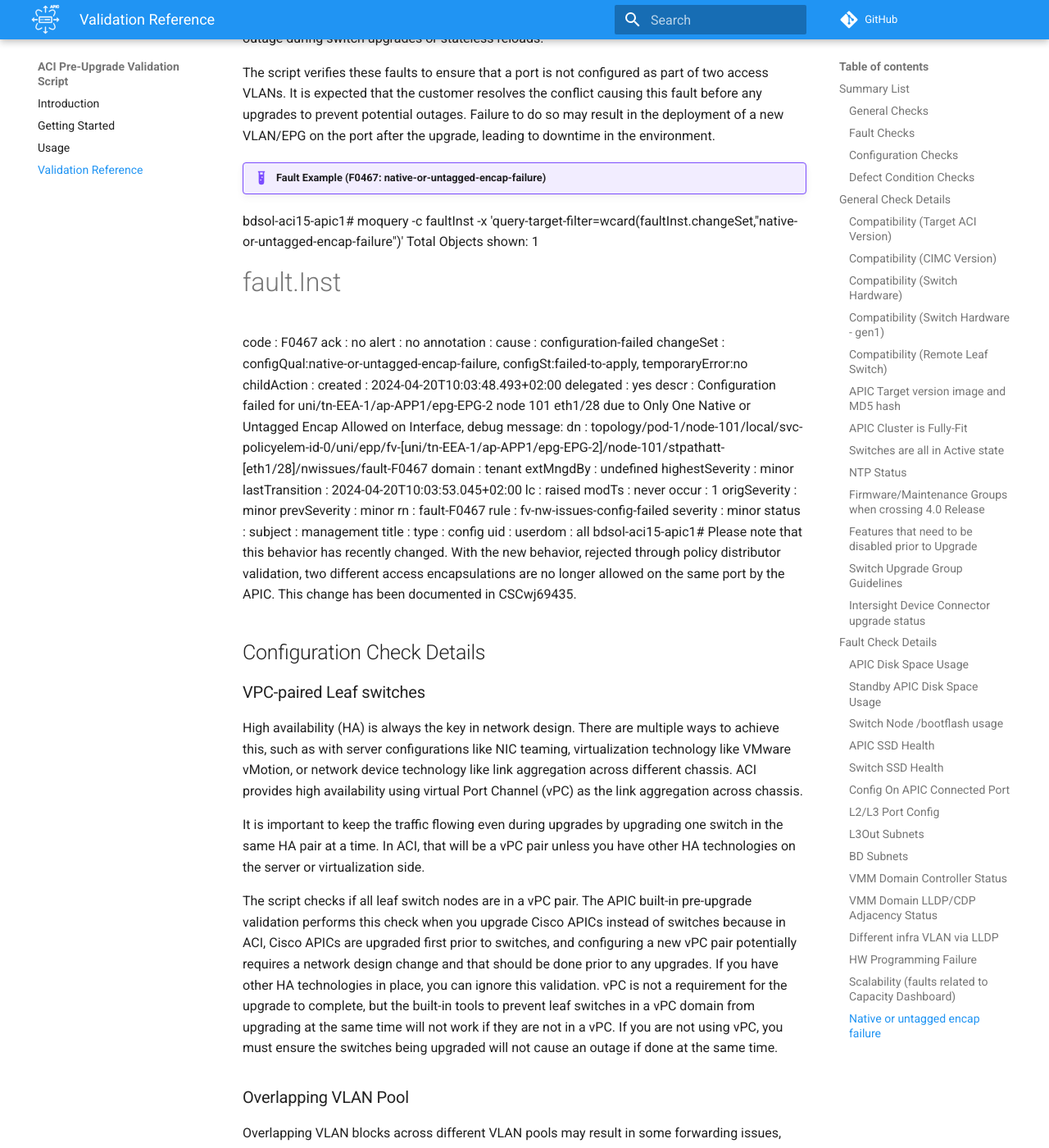
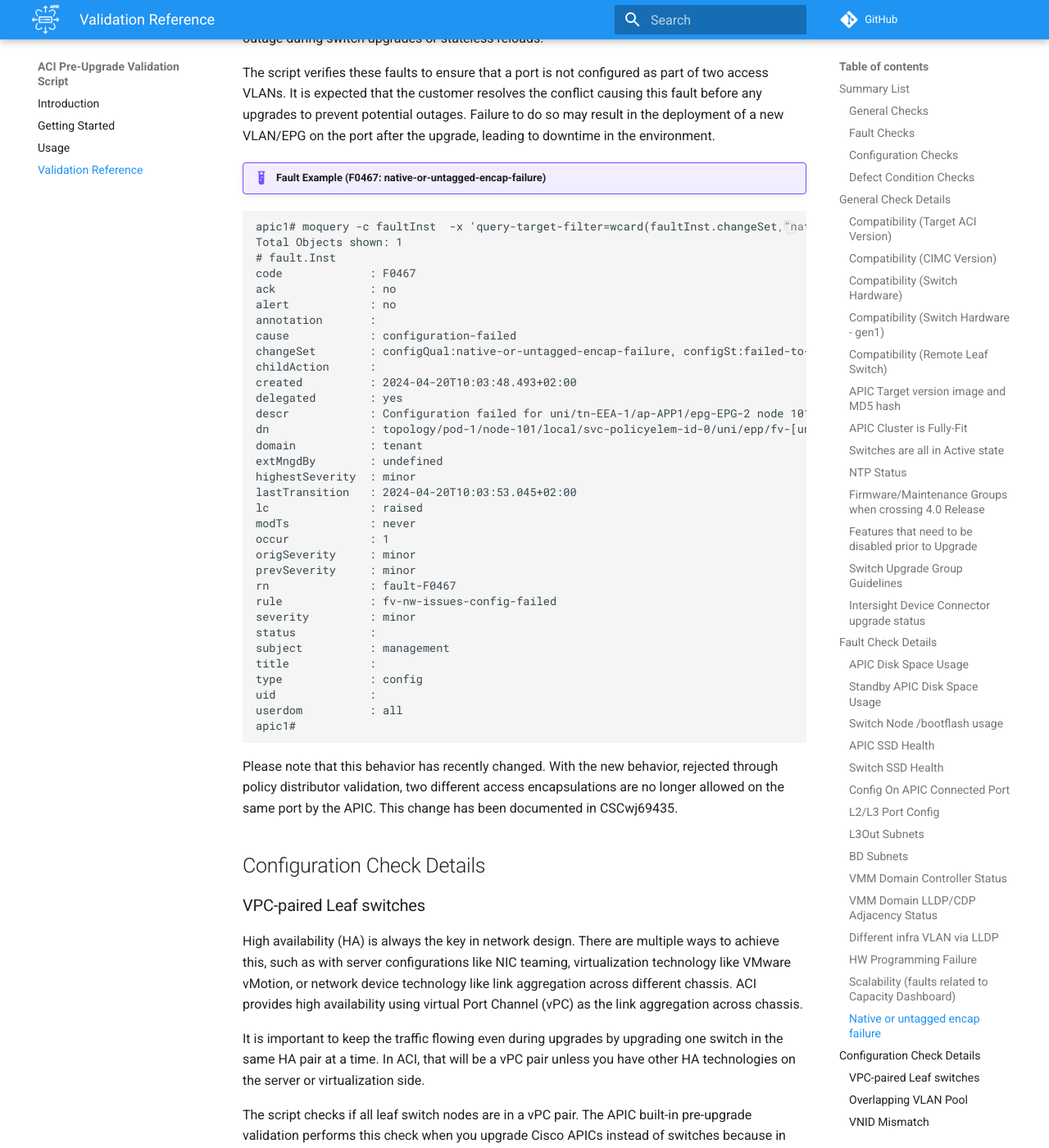
Before and after one commit to datacenter/ACI-Pre-Upgrade-Validation-Script, an MkDocs documentation site: the page built from docs/docs/validations.md, in a window 1280 px wide and 1400 px high, scrolled down 26393 px. Shown: the whole window at 82% size. Built offline with MkDocs 1.6.1 and Material for MkDocs 9.7.7, drawn with Linux system fonts in a browser that asks for light colours; emoji names are drawn with the system emoji font; comment, search, counter and statistics services are not loaded.

Commit message:
new logic for validation, test and documents completed - small change

````diff
--- a/docs/docs/validations.md
+++ b/docs/docs/validations.md
@@ -1025,9 +1025,9 @@
 The script verifies these faults to ensure that a port is not configured as part of two access VLANs. It is expected that the customer resolves the conflict causing this fault before any upgrades to prevent potential outages. Failure to do so may result in the deployment of a new VLAN/EPG on the port after the upgrade, leading to downtime in the environment.
 
 !!! example "Fault Example (F0467: native-or-untagged-encap-failure)"
-bdsol-aci15-apic1# moquery -c faultInst  -x 'query-target-filter=wcard(faultInst.changeSet,"native-or-untagged-encap-failure")'
+```
+apic1# moquery -c faultInst  -x 'query-target-filter=wcard(faultInst.changeSet,"native-or-untagged-encap-failure")'
 Total Objects shown: 1
-
 # fault.Inst
 code             : F0467
 ack              : no
@@ -1058,7 +1058,8 @@
 type             : config
 uid              :
 userdom          : all
-bdsol-aci15-apic1#
+apic1#
+```
 Please note that this behavior has recently changed. With the new behavior, rejected through policy distributor validation, two different access encapsulations are no longer allowed on the same port by the APIC. This change has been documented in CSCwj69435.
 
 ## Configuration Check Details
````
